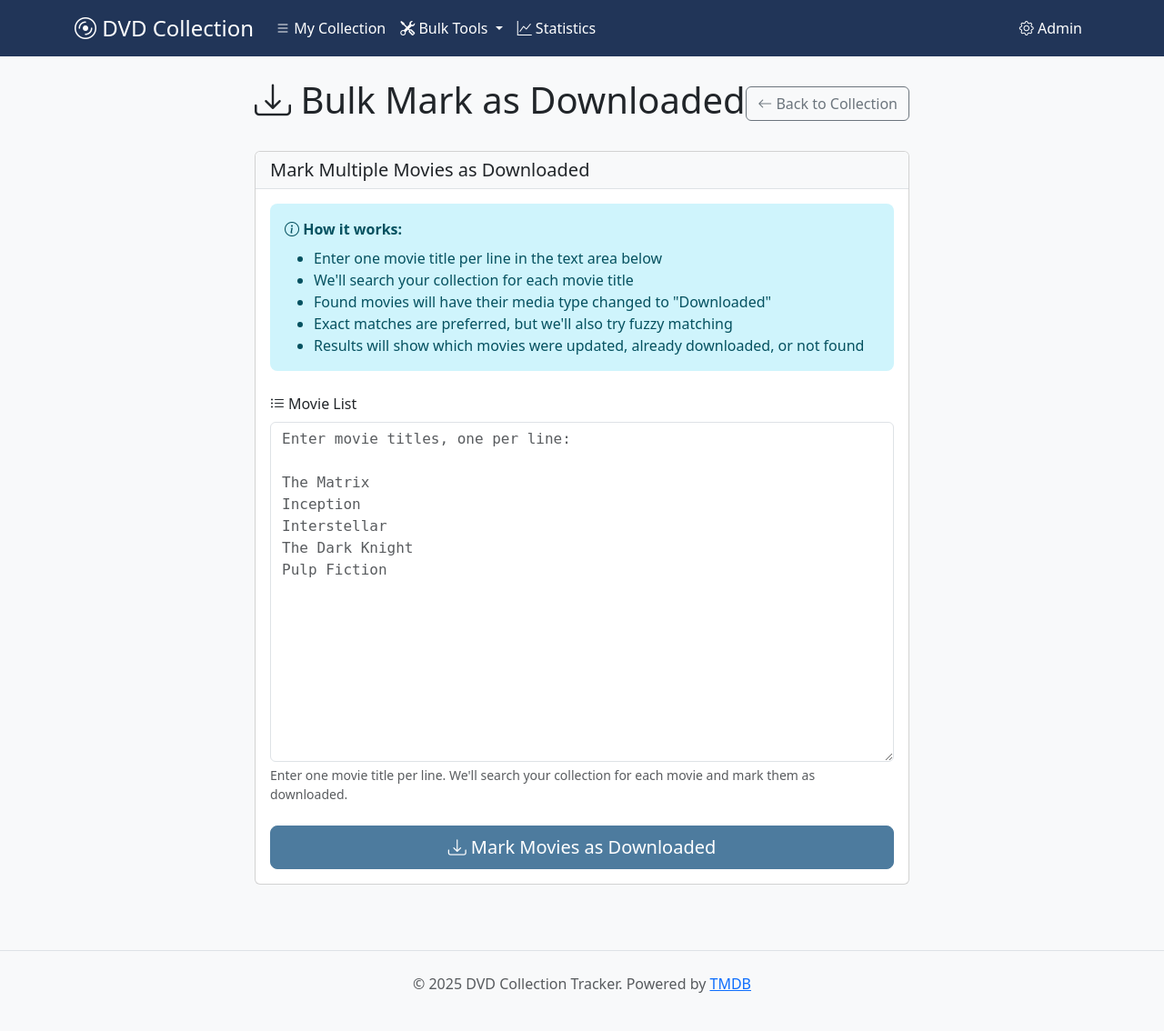
After one commit to pastperfect/dvdcollection, a Django app: page /bulk-mark-downloaded/ in a window 1280 px wide. The commit adds this page. Shown: the whole page at 91% size. Run offline with Django 5.2, Linux system fonts and the light colour scheme.

Commit message:
Add bulk mark as downloaded feature with results display

```diff
--- a/templates/base.html
+++ b/templates/base.html
@@ -44,6 +44,9 @@
                             </a></li>
                             <li><a class="dropdown-item" href="{% url 'tracker:bulk_upload' %}">
                                 <i class="bi bi-upload"></i> Bulk Upload
+                            </a></li>
+                            <li><a class="dropdown-item" href="{% url 'tracker:bulk_mark_downloaded' %}">
+                                <i class="bi bi-download"></i> Mark as Downloaded
                             </a></li>
                         </ul>
                     </li>
--- /dev/null
+++ b/templates/tracker/bulk_mark_downloaded.html
@@ -0,0 +1,62 @@
+{% extends 'base.html' %}
+
+{% block title %}Bulk Mark as Downloaded{% endblock %}
+
+{% block content %}
+<div class="container">
+    <div class="row justify-content-center">
+        <div class="col-lg-8">
+            <div class="d-flex justify-content-between align-items-center mb-4">
+                <h1><i class="bi bi-download"></i> Bulk Mark as Downloaded</h1>
+                <a href="{% url 'tracker:dvd_list' %}" class="btn btn-outline-secondary">
+                    <i class="bi bi-arrow-left"></i> Back to Collection
+                </a>
+            </div>
+
+            <div class="card">
+                <div class="card-header">
+                    <h5 class="card-title mb-0">Mark Multiple Movies as Downloaded</h5>
+                </div>
+                <div class="card-body">
+                    <div class="alert alert-info">
+                        <i class="bi bi-info-circle"></i>
+                        <strong>How it works:</strong>
+                        <ul class="mb-0 mt-2">
+                            <li>Enter one movie title per line in the text area below</li>
+                            <li>We'll search your collection for each movie title</li>
+                            <li>Found movies will have their media type changed to "Downloaded"</li>
+                            <li>Exact matches are preferred, but we'll also try fuzzy matching</li>
+                            <li>Results will show which movies were updated, already downloaded, or not found</li>
+                        </ul>
+                    </div>
+
+                    <form method="post" class="mt-4">
+                        {% csrf_token %}
+
+                        <div class="mb-4">
+                            <label for="{{ form.movie_list.id_for_label }}" class="form-label">
+                                <i class="bi bi-list-ul me-1"></i>Movie List
+                            </label>
+                            {{ form.movie_list }}
+                            <div class="form-text">{{ form.movie_list.help_text }}</div>
+                            {% if form.movie_list.errors %}
+                                <div class="invalid-feedback d-block">
+                                    {% for error in form.movie_list.errors %}
+                                        {{ error }}
+                                    {% endfor %}
+                                </div>
+                            {% endif %}
+                        </div>
+
+                        <div class="d-grid">
+                            <button type="submit" class="btn btn-primary btn-lg">
+                                <i class="bi bi-download"></i> Mark Movies as Downloaded
+                            </button>
+                        </div>
+                    </form>
+                </div>
+            </div>
+        </div>
+    </div>
+</div>
+{% endblock %}
--- a/tracker/forms.py
+++ b/tracker/forms.py
@@ -391,3 +391,16 @@ class BulkUploadForm(forms.Form):
         }),
         help_text='Default location for unboxed movies'
     )
+
+
+class BulkMarkDownloadedForm(forms.Form):
+    """Form for bulk marking DVDs as downloaded."""
+    movie_list = forms.CharField(
+        widget=forms.Textarea(attrs={
+            'class': 'form-control',
+            'rows': 15,
+            'placeholder': 'Enter movie titles, one per line:\n\nThe Matrix\nInception\nInterstellar\nThe Dark Knight\nPulp Fiction',
+            'style': 'font-family: monospace;'
+        }),
+        help_text='Enter one movie title per line. We\'ll search your collection for each movie and mark them as downloaded.'
+    )
--- a/tracker/urls.py
+++ b/tracker/urls.py
@@ -14,6 +14,7 @@ urlpatterns = [
     path('bulk-upload/preview/', views.bulk_upload_preview, name='bulk_upload_preview'),
     path('bulk-upload/process/', views.bulk_upload_process, name='bulk_upload_process'),
     path('bulk-edit/', views.bulk_edit, name='bulk_edit'),
+    path('bulk-mark-downloaded/', views.bulk_mark_downloaded, name='bulk_mark_downloaded'),
     path('dvd/<int:pk>/edit/', views.dvd_edit, name='dvd_edit'),
     path('dvd/<int:pk>/delete/', views.dvd_delete, name='dvd_delete'),
     path('dvd/<int:pk>/fix-tmdb/', views.fix_tmdb_match, name='fix_tmdb_match'),
--- a/tracker/views.py
+++ b/tracker/views.py
@@ -5,7 +5,7 @@ from django.http import JsonResponse, HttpResponse
 from django.views.decorators.http import require_http_methods
 from django.db.models import Q, Count, Min, Max, Avg, Sum
 from .models import DVD, AppSettings
-from .forms import DVDForm, DVDSearchForm, DVDFilterForm, BulkUploadForm
+from .forms import DVDForm, DVDSearchForm, DVDFilterForm, BulkUploadForm, BulkMarkDownloadedForm
 from .services import TMDBService, YTSService
 import json
 import csv
@@ -1642,3 +1642,90 @@ def bulk_upload_process(request):
         'total_processed': len([m for m in bulk_data['matches'] if m['confirmed'] and not m['removed']])
     }
     return render(request, 'tracker/bulk_upload_results.html', context)
+
+
+def bulk_mark_downloaded(request):
+    """Bulk mark DVDs as downloaded by searching for movie titles."""
+    if request.method == 'POST':
+        form = BulkMarkDownloadedForm(request.POST)
+        if form.is_valid():
+            movie_list = form.cleaned_data['movie_list']
+
+            # Split the movie list into individual titles
+            movie_titles = [title.strip() for title in movie_list.split('\n') if title.strip()]
+
+            results = {
+                'found_and_updated': [],
+                'already_downloaded': [],
+                'not_found': [],
+                'multiple_matches': []
+            }
+
+            for title in movie_titles:
+                try:
+                    # Search for exact matches first
+                    exact_matches = DVD.objects.filter(name__iexact=title)
+
+                    if exact_matches.count() == 1:
+                        dvd = exact_matches.first()
+                        if dvd.media_type == 'download':
+                            results['already_downloaded'].append(dvd.name)
+                        else:
+                            dvd.media_type = 'download'
+                            dvd.save()
+                            results['found_and_updated'].append(dvd.name)
+                    elif exact_matches.count() > 1:
+                        # Multiple exact matches found
+                        results['multiple_matches'].append({
+                            'title': title,
+                            'matches': [{'name': dvd.name, 'id': dvd.id, 'status': dvd.get_status_display()} for dvd in exact_matches]
+                        })
+                    else:
+                        # Try fuzzy search with contains
+                        fuzzy_matches = DVD.objects.filter(name__icontains=title)
+
+                        if fuzzy_matches.count() == 1:
+                            dvd = fuzzy_matches.first()
+                            if dvd.media_type == 'download':
+                                results['already_downloaded'].append(dvd.name)
+                            else:
+                                dvd.media_type = 'download'
+                                dvd.save()
+                                results['found_and_updated'].append(dvd.name)
+                        elif fuzzy_matches.count() > 1:
+                            # Multiple fuzzy matches found
+                            results['multiple_matches'].append({
+                                'title': title,
+                                'matches': [{'name': dvd.name, 'id': dvd.id, 'status': dvd.get_status_display()} for dvd in fuzzy_matches]
+                            })
+                        else:
+                            # No matches found
+                            results['not_found'].append(title)
+
+                except Exception as e:
+                    logger.error(f"Error processing '{title}': {e}")
+                    results['not_found'].append(f"{title} (Error: {str(e)})")
+
+            # Show results to user
+            if results['found_and_updated']:
+                messages.success(request, f"Successfully marked {len(results['found_and_updated'])} movies as downloaded.")
+
+            if results['already_downloaded']:
+                messages.info(request, f"{len(results['already_downloaded'])} movies were already marked as downloaded.")
+
+            if results['not_found']:
+                messages.warning(request, f"{len(results['not_found'])} movies could not be found in your collection.")
+
+            if results['multiple_matches']:
+                messages.warning(request, f"{len(results['multiple_matches'])} movie titles had multiple matches. Review the results below.")
+
+            # Render results page
+            context = {
+                'results': results,
+                'total_processed': len(movie_titles)
+            }
+            return render(request, 'tracker/bulk_mark_downloaded_results.html', context)
+    else:
+        form = BulkMarkDownloadedForm()
+
+    return render(request, 'tracker/bulk_mark_downloaded.html', {'form': form})
```
Also changed, not shown: templates/tracker/bulk_mark_downloaded_results.html (added, +174 -0 lines).
